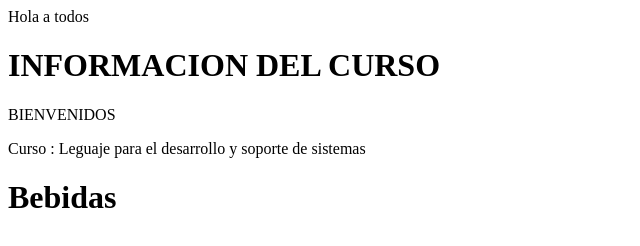
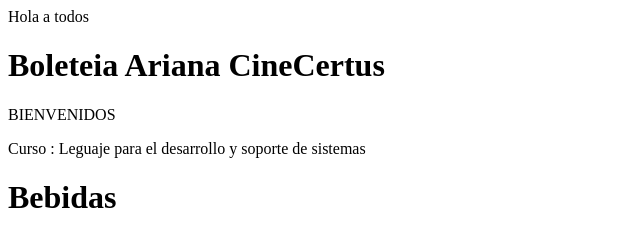
Before and after one commit to Ari2207/arii.github.io, a plain HTML site: page INDEX.HTML in a window 1280 px wide. Shown: the whole page, without its empty margins (0-640 px from the left). Drawn offline with Linux system fonts and the light colour scheme.

Commit message:
Versio rama3

```diff
--- a/INDEX.HTML
+++ b/INDEX.HTML
@@ -10,7 +10,7 @@
 </body>
 </html>
 
-<h1>INFORMACION DEL CURSO
+<h1>Boleteia Ariana CineCertus
 
 </h2> BIENVENIDOS
 
```
